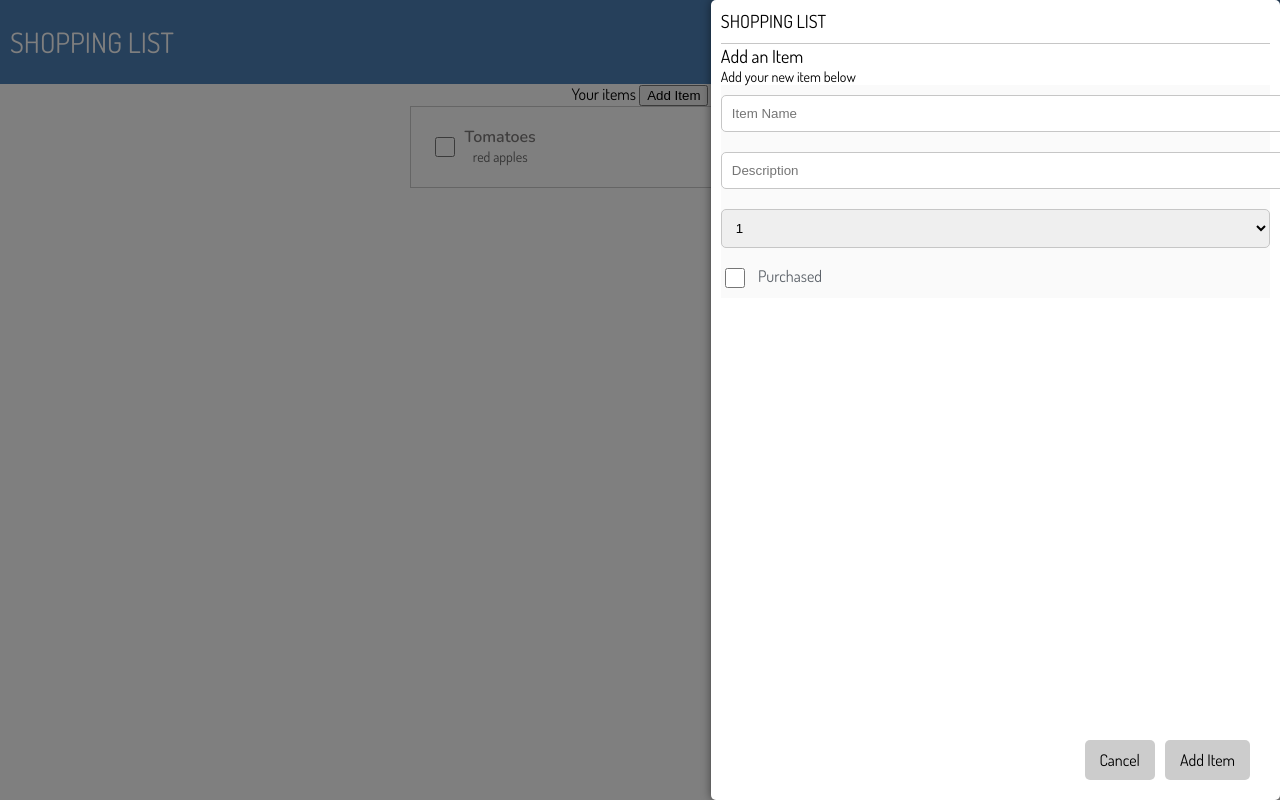
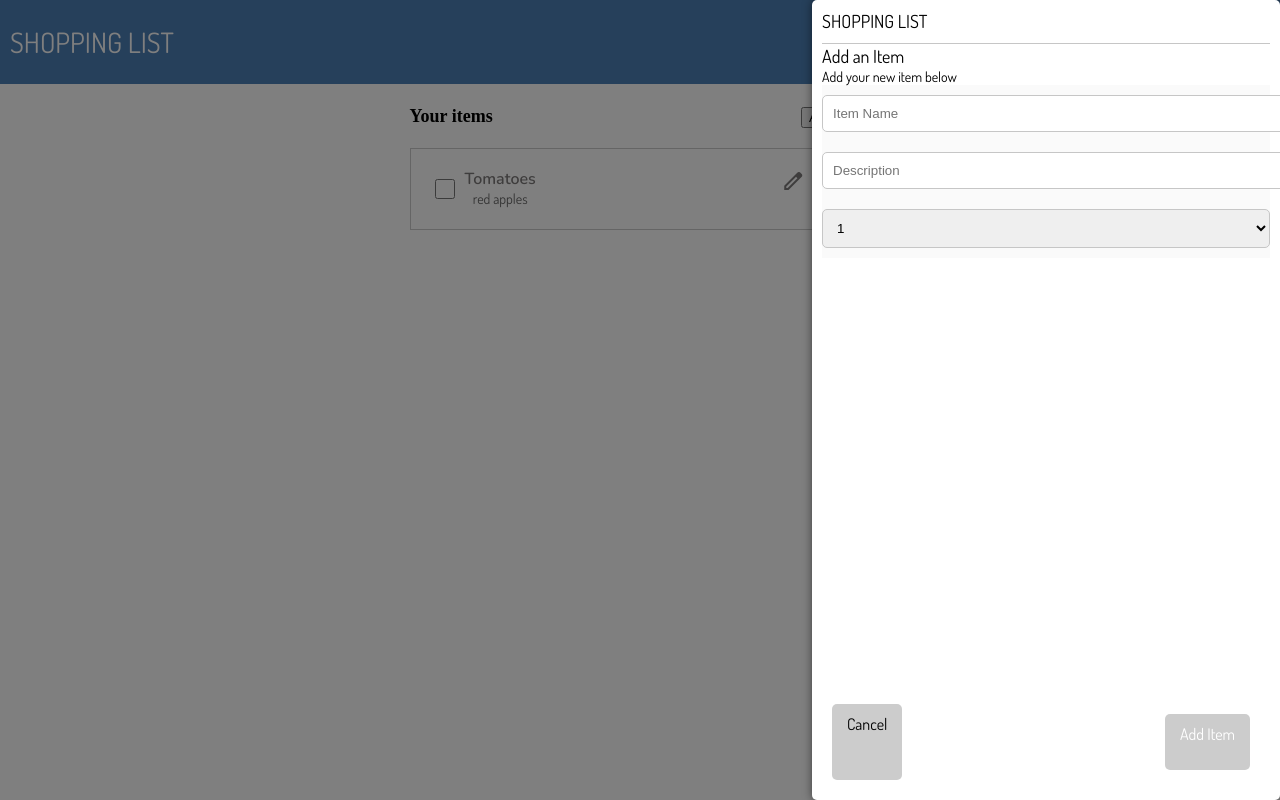
Before and after one commit to jrmeier/v-code-challenge, a React (Create React App) app: page / in a window 1280 px wide. Both pictures are taken after a click on the button "Add Item". Built offline with nearby package versions, Linux system fonts and the light colour scheme.

Commit message:
added delete, moved edit to context

```diff
--- a/src/App.css
+++ b/src/App.css
@@ -45,25 +45,21 @@
   border-radius: 5px;
   margin-top: 10%;
 }
-
-.add-first-item-button {
+*/
+.action-button {
   display: flex;
   flex-direction: row;
   justify-content: center;
-  align-items: center;
-  padding: 8px 15px;
-  gap: 10px;
+  /* padding: 8px 15px; */
+  /* gap: 10px; */
 
-  width: 151px;
+  /* width: 151px; */
   height: 36px;
-  left: 564px;
-  top: 301px;
-
   /* Blue 3 (Button Default) */
 
-/* background: #1871e8;
+  background: #1871e8;
   border-radius: 4px;
 
   color: white;
   margin: 10px auto;
-}  */
+}
--- a/src/AppContext.jsx
+++ b/src/AppContext.jsx
@@ -15,9 +15,14 @@ export const AppContext = createContext(defaultAppContext);
 export function AppContextProvider(props) {
     const [items, setItems] = useState(defaultAppContext.items);
 
+    const addItem = (newItem) => {
+        setItems([...items, newItem])
+    }
+
     const value = {
         items,
-        setItems
+        setItems,
+        addItem
     }
 
     return (
--- a/src/components/AddItemForm/AddItemForm.jsx
+++ b/src/components/AddItemForm/AddItemForm.jsx
@@ -10,17 +10,19 @@ export function AddItemForm({ setShowAddItemModal, editIndex, setEditIndex, subm
     const [itemDescription, setItemDescription] = useState('');
     const [itemQuantity, setItemQuantity] = useState(1);
 
+
+
     useEffect(() => {
         // clear the form when the modal is closed
         if (editIndex !== null) {
             const item = items[editIndex];
-            setItemName(item.name);
-            setItemDescription(item.description);
-            setItemQuantity(item.quantity);
+            setItemName(item?.name);
+            setItemDescription(item?.description);
+            setItemQuantity(item?.quantity);
         }
 
         return () => {
-            setEditIndex(null);
+            if(editIndex !== null && setEditIndex) setEditIndex(null);
         }
     }, [editIndex, items,setEditIndex])
 
@@ -41,7 +43,9 @@ export function AddItemForm({ setShowAddItemModal, editIndex, setEditIndex, subm
 
                         </option>)}
                 </select>
-                <input type="checkbox" className="shoppingListItemCheckbox" /> Purchased
+                { editIndex !== null ? (
+                    <><input type="checkbox" className="shoppingListItemCheckbox" /> {'Purchased'}</>
+                ) : null }
                 <br />
                 {/* <button type="submit" onClick={addItem}>Add Item</button> */}
             </form>
--- a/src/components/Modal/Modal.jsx
+++ b/src/components/Modal/Modal.jsx
@@ -30,7 +30,7 @@ export function Modal({setShowModal, component, actionButtonAction, actionButton
 
           <div className="modal-buttons">
             <div className="modal-button" onClick={() => setShowModal(false)}>Cancel</div>
-            <div className='modal-button' onClick={handleActionButtonClick}>{actionButtonLabel}</div>
+            <div className='modal-button action-button' onClick={handleActionButtonClick}>{actionButtonLabel}</div>
           </div>
         </div>
     </div>
--- a/src/components/ShoppingList/EmptyShoppingList.jsx
+++ b/src/components/ShoppingList/EmptyShoppingList.jsx
@@ -5,17 +5,23 @@ import { AppContext } from '../../AppContext';
 
 export function EmptyShoppingList () {
     const [showAddItemModal, setShowAddItemModal] = useState(false);
+    const { addItem } = useContext(AppContext);
 
 
     return (<>
     <div className='shopping-list-empty'>
         Your shopping list is empty. { ':(' }
-        <button onClick={() =>setShowAddItemModal(!showAddItemModal)} className="add-first-item-button">
+        <button onClick={() =>setShowAddItemModal(!showAddItemModal)} className="action-button">
             Add your first item
         </button>
     </div>
      {
-        showAddItemModal && <Modal setShowModal={setShowAddItemModal} component={<AddItemForm setShowAddItemModal={setShowAddItemModal}/>} />
+        showAddItemModal && <Modal
+        setShowModal={setShowAddItemModal}
+        component={<AddItemForm setShowAddItemModal={setShowAddItemModal}/>}
+        actionButtonAction={addItem}
+        actionButtonLabel='Add Item'
+    />
      }
     </>
     )
--- a/src/components/ShoppingList/ShoppingList.css
+++ b/src/components/ShoppingList/ShoppingList.css
@@ -77,3 +77,22 @@
   margin-left: 20px;
   cursor: pointer;
 }
+
+.shopping-list-header {
+  display: flex;
+  justify-content: space-between;
+  align-items: center;
+  padding: 20px;
+  margin: 0 auto;
+  color: #000000;
+  /* margin: 10 0 10; */
+  text-decoration: none;
+  list-style-type: none;
+  font-weight: 600;
+  font-size: 18px;
+  line-height: 24px;
+  text-align: left;
+  font-family: "Nunito 18px SemiBold";
+  font-style: normal;
+  width: 60%;
+}
--- a/src/components/ShoppingList/ShoppingList.jsx
+++ b/src/components/ShoppingList/ShoppingList.jsx
@@ -8,47 +8,25 @@ import './ShoppingList.css'
 
 export function ShoppingList() {
 
-    const { items, setItems } = useContext(AppContext);
+    const { items, setItems, addItem } = useContext(AppContext);
     const [showAddItemModal, setShowAddItemModal] = useState(false);
     const [editIndex, setEditIndex] = useState(null);
 
-    // const handleEditItem = (itemIndex) => {
-    //     console.log('edit item: ',itemIndex)
-    //     setEditIndex(itemIndex)
-    //     setShowAddItemModal(!showAddItemModal)
-    // }
-
-    const handleAddItem = (e) => {
-        // e.preventDefault();
-        console.log("handleAddItem: ", e)
-        // const newItem = {
-        //     name: itemName,
-        //     description: itemDescription,
-        //     quantity: itemQuantity
-        // }
-
-        // setItems([...items, newItem])
-        setShowAddItemModal(false)
+    const handleEditItem = (itemIndex) => {
+        console.log('edit item: ',itemIndex)
+        setEditIndex(itemIndex)
+        setShowAddItemModal(!showAddItemModal)
     }
 
-    const handleEditItem = (e) => {
-        console.log("editItem: ", e)
-        // const newItem = {
-        //     name: itemName,
-        //     description: itemDescription,
-        //     quantity: itemQuantity
-        // }
-
-        // const newItems = [...items];
-        // newItems[editIndex] = newItem;
-
-        // setItems(newItems);
-        setShowAddItemModal(false);
+    const handleAddItem = (itemIndex) => {
+        console.log('edit item: ',itemIndex)
+        setEditIndex(itemIndex)
+        setShowAddItemModal(!showAddItemModal)
     }
 
 
+
     const handleCheckboxClick = (itemIndex) => {
-        console.log('checkbox clicked: ', itemIndex)
         const newItem = items[itemIndex];
         newItem.checked = !newItem.checked;
         items.pop(itemIndex);
@@ -58,13 +36,21 @@ export function ShoppingList() {
         //
     }
 
+    const handleDeleteItem = (itemIndex) => {
+        console.log('delete item: ', itemIndex)
+        const newItems = [...items];
+        newItems.pop(itemIndex);
+        setItems(newItems);
+    }
+
     return (
         <>
 
         { items.length ?  (
         <div className="shoppingList">
             <div className="shopping-list-header">
-                Your items <button className="add-item-button" onClick={() => setShowAddItemModal(!showAddItemModal)}>Add Item</button>
+                <div className=''>Your items</div>
+                <div className=""><button className="add-item-button" onClick={() => setShowAddItemModal(!showAddItemModal)}>Add Item</button></div>
             </div>
             <ul className="shoppingList">
                 {
@@ -74,13 +60,13 @@ export function ShoppingList() {
                                 <div className="shoppingListItemContent">
                                     <input type="checkbox" className="shoppingListItemCheckbox" onChange={() =>handleCheckboxClick(i)} />
                                     <div className="shoppingListNameAndDescription">
-                                        <div className={`shoppingListItemName ${item?.checked ? 'checked' : ''}`} >{item.name}</div>
-                                        <div className={`shoppingListItemDescription ${item?.checked ? 'checked' : ''}`}>{item.description}</div>
+                                        <div className={`shoppingListItemName ${item?.checked ? 'checked' : ''}`} >{item?.name}</div>
+                                        <div className={`shoppingListItemDescription ${item?.checked ? 'checked' : ''}`}>{item?.description}</div>
                                     </div>
                                 </div>
                                 <div>
                                     <div className="material-symbols-outlined shoppingListItemButton" onClick={()=>handleEditItem(i)}>edit</div>
-                                    <div className="material-symbols-outlined shoppingListItemButton">delete</div>
+                                    <div className="material-symbols-outlined shoppingListItemButton" onClick={() =>handleDeleteItem(i)}>delete</div>
                                 </div>
                             </li>
                         )
```
